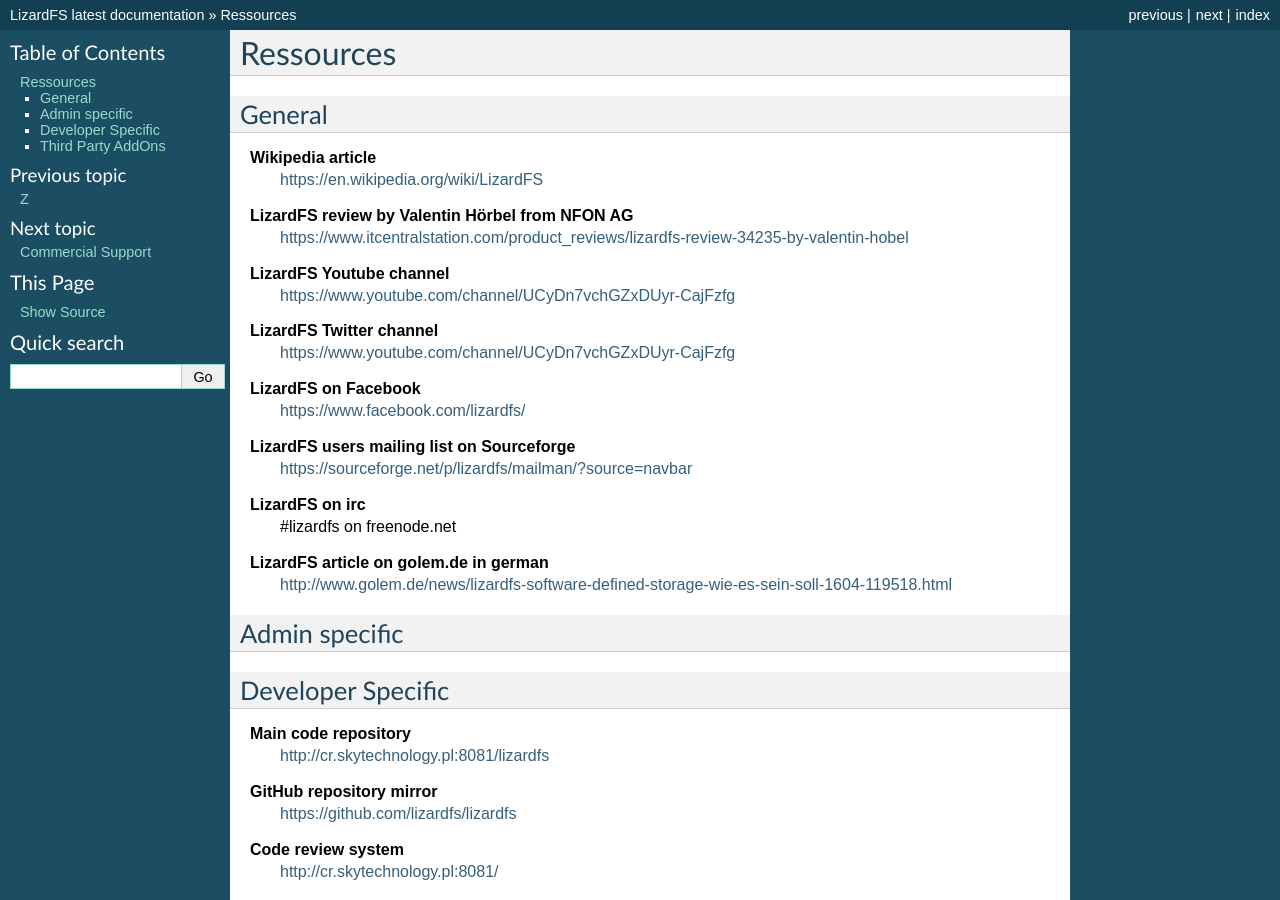
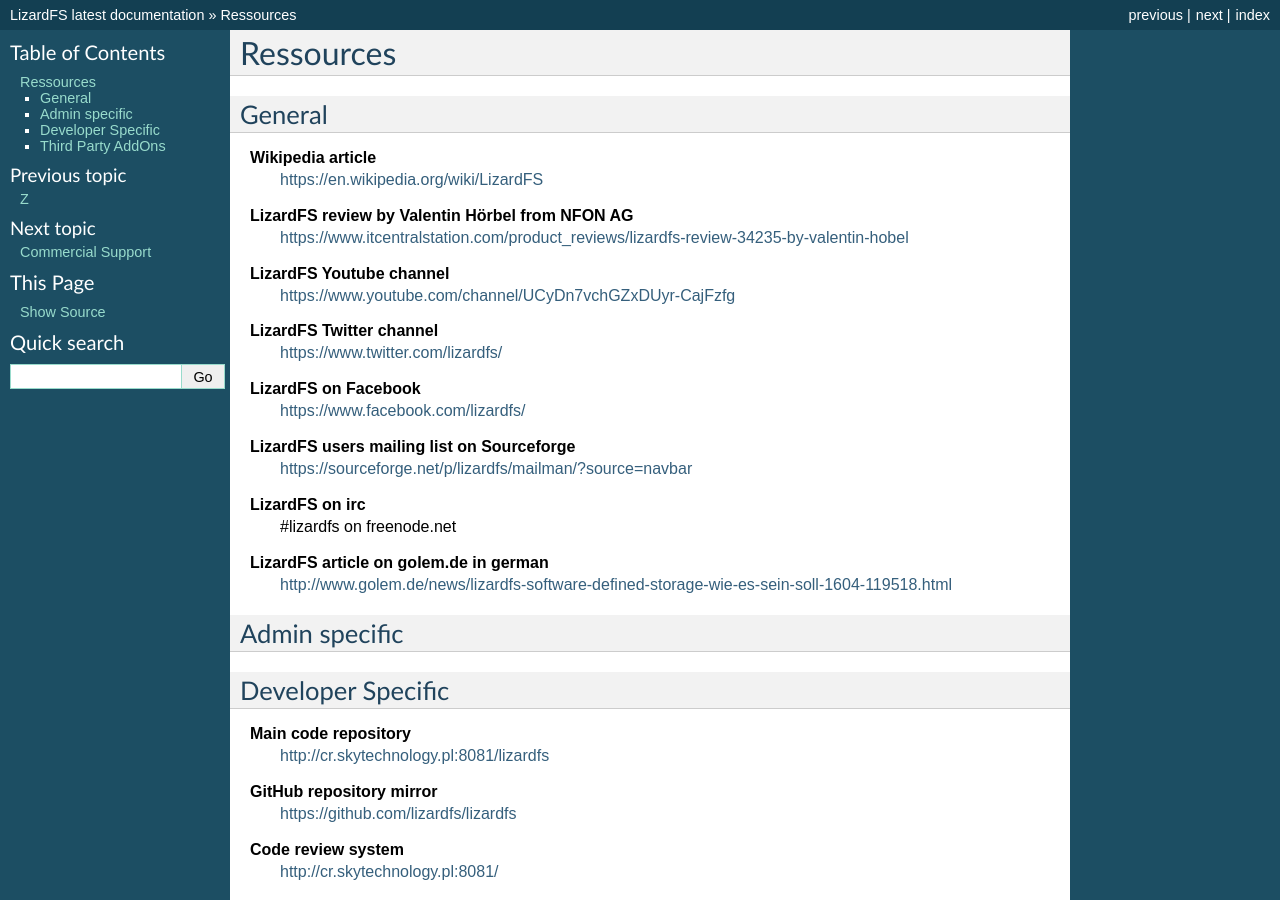
Before and after one commit to lizardfs/documentation, a Sphinx documentation site: the page built from source/ressources.rst, in a window 1280 px wide and 900 px high. Built offline with Sphinx 7.4.7, drawn with Linux system fonts in a browser that asks for light colours; pages that are not in the unit, such as notebooks, are missing from menus; some of the changed lines change nothing that is shown.

Commit message:
doc: fixed twitter entry in ressources page

```diff
--- a/source/ressources.rst
+++ b/source/ressources.rst
@@ -16,7 +16,7 @@
   https://www.youtube.com/channel/UCyDn7vchGZxDUyr-CajFzfg
 
 **LizardFS Twitter channel**
-  https://www.youtube.com/channel/UCyDn7vchGZxDUyr-CajFzfg
+  https://www.twitter.com/lizardfs/
 
 **LizardFS on Facebook**
   https://www.facebook.com/lizardfs/
```
